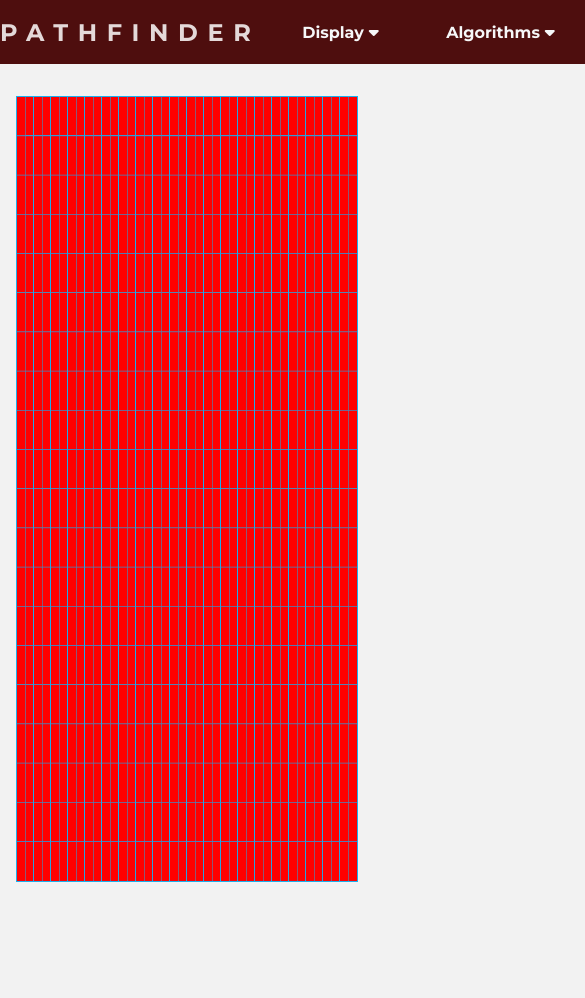
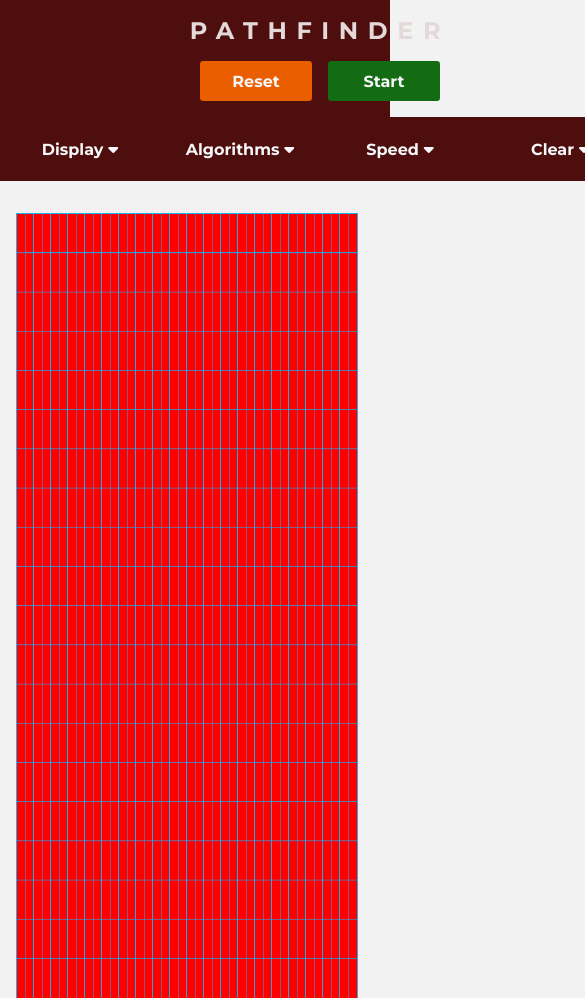
Before and after one commit to DominikaZ/Pathfinder, a plain HTML site: page index.html in a window 390 px wide. Shown: the top 998 px of the page, 585 px wide, since content can reach past the window. Before the commit the page ends 902 px from the top, so only its background shows below. Drawn offline with Linux system fonts and the light colour scheme.

Commit message:
nav-bar responsive

```diff
--- a/css/style.css
+++ b/css/style.css
@@ -115,3 +115,35 @@ canvas {
     margin-bottom: 1em;
     border: 1px solid #1bafee;
 }
+
+
+@media ( max-width: 1400px ) {
+    #main-nav {
+        padding: 1em 0;
+        flex-wrap: wrap;
+    }
+
+    #main-nav .logo {
+        text-align: center;
+        flex: 100%;
+    }
+
+}
+
+@media ( max-width: 1100px ) {
+    #main-nav {
+        flex-direction: column;
+        padding: 0 0;
+        padding-top: 1em;
+    }
+
+    #settings {
+        order: 1;
+    }
+
+    #action {
+        margin: 1em 0;
+    }
+
+
+}
--- a/index.html
+++ b/index.html
@@ -23,7 +23,7 @@
                 <h4>PathFinder</h4>
             </div>
 
-            <ul>
+            <ul id="settings">
                 <li><a href="#">Display<i class="fas fa-caret-down"></i></a>
                     <ul class="submenu">
                         <li><a href="#">grid</a></li>
@@ -57,7 +57,7 @@
                 </li>
             </ul>
 
-            <ul>
+            <ul id="action">
                 <li id="special1"><a href="#">Reset</a></li>
                 <li id="special2"><a href="#">Start</a></li>
             </ul>
```
